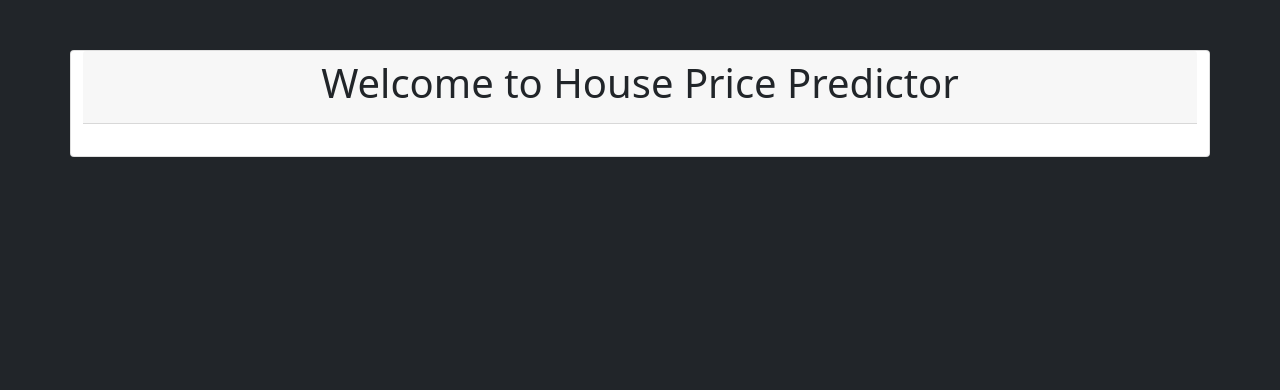
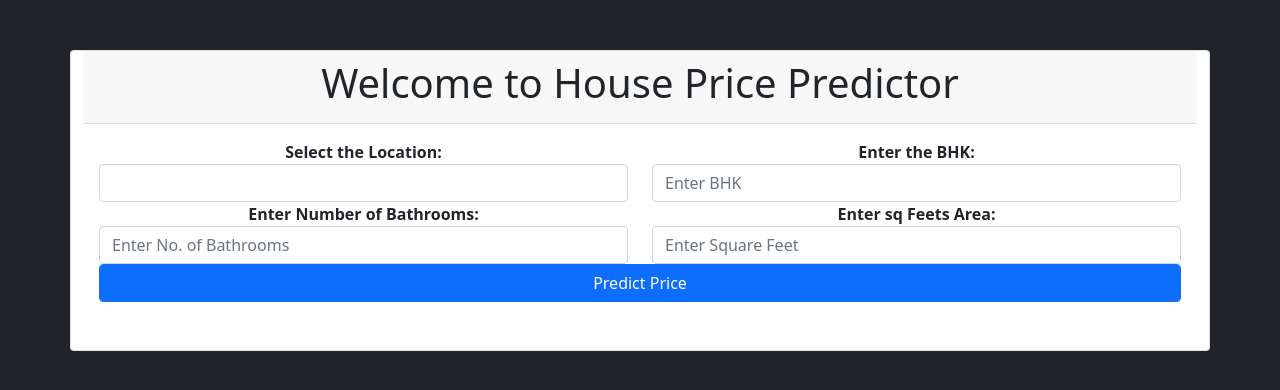
Before and after one commit to Brajshukl/Banglore-House-Price-Pridictor, a Flask app: page / in a window 1280 px wide. Shown: the top 390 px of the page. Run offline with Flask 3, Linux system fonts and the light colour scheme; lists and menus that the app fills with data are empty; some libraries are stand-ins or nearby versions.

Commit message:
add form in index html file

```diff
--- a/templates/index.html
+++ b/templates/index.html
@@ -19,7 +19,36 @@
                     <h1>Welcome to House Price Predictor</h1>
                 </div>
                 <div class="card-body">
-                    <form action=""></form>
+                    <form method="post" accept-charset="utf-8" action="">
+                      <div class="row">
+                        <div class="col-md-6 form-group" style="text-align: center;">
+                          <label ><b>Select the Location:</b></label>
+                          <select class="selectpicker form-control" id="location" name="location" required="1">
+
+                          </select>
+                        </div>
+                        <div class="col-md-6 form-group" style="text-align: center;">
+                          <label ><b>Enter the BHK:</b></label>
+                          <input type="text" class="form-control" id="bhk" name="bhk" placeholder="Enter BHK">
+                        </div>
+                        <div class="col-md-6 form-group" style="text-align: center;">
+                          <label ><b>Enter Number of Bathrooms:</b></label>
+                          <input type="text" class="form-control" id="bath" name="bath" placeholder="Enter No. of Bathrooms">
+                        </div>
+                        <div class="col-md-6 form-group" style="text-align: center;">
+                          <label ><b>Enter sq Feets Area:</b></label>
+                          <input type="text" class="form-control" id="total_sqft" name="total_sqft" placeholder="Enter Square Feet">
+                        </div>
+                        <div class="col-md-12 form-group">
+                          <button class="btn btn-primary form-control" onclick="send_data()">Predict Price</button>
+                        </div>
+                      </div>
+                    </form>
+                    <br>
+
+                    <div class="col-md-12" style="text-align: center;">
+                      <h3><span class="prediction"></span></h3>
+                    </div>
                 </div>
             </div>
         </div>
```
